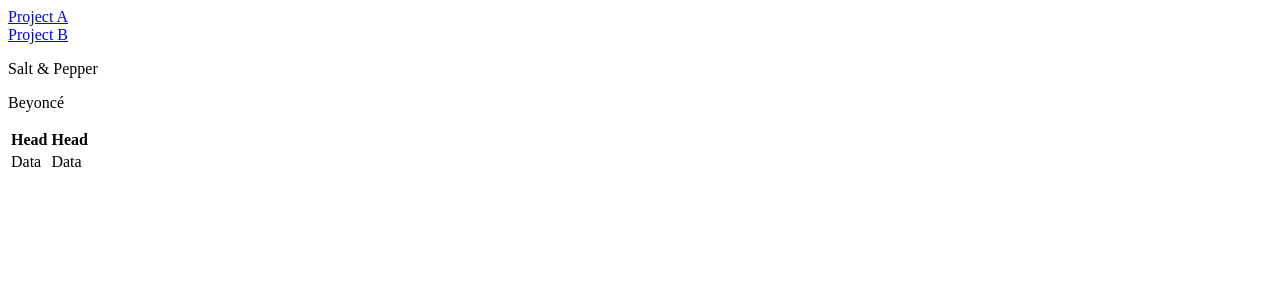
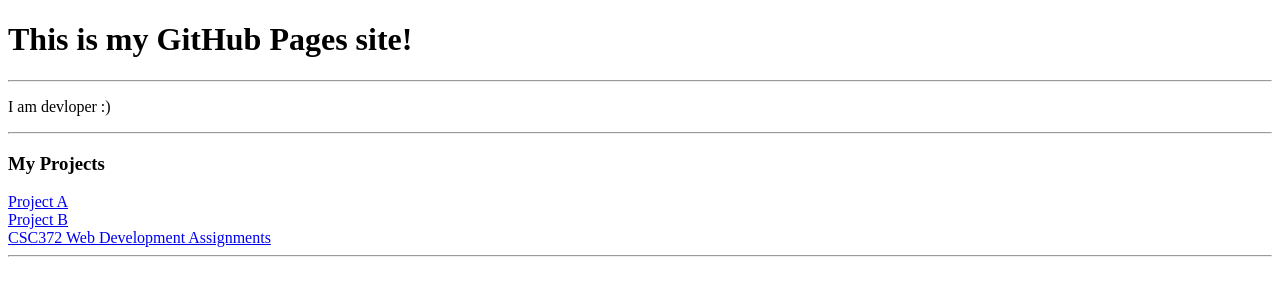
Before and after one commit to uncg-csc372/uncg-csc372.github.io, a plain HTML site: page index.html in a window 1280 px wide. Drawn offline with Linux system fonts and the light colour scheme.

Commit message:
Update index.html

```diff
--- a/index.html
+++ b/index.html
@@ -6,26 +6,14 @@
 </head>
 
 <body>
-
-  <a href="/project-a"> Project A</a>
-<br>
-  <a href="/proejct-b"> Project B</a>
-
-  <p>Salt &amp; Pepper</p>
-  <p>Beyonc&eacute; </p>
-
-
-  <table>
-    <tr>
-      <th>Head</th>
-      <th>Head</th>
-    </tr>
-    <tr>
-      <td>Data</td>
-      <td>Data</td>
-    </tr>
-  </table>
-
+  <h1> This is my GitHub Pages site!</h1>
+  <hr>
+  <p> I am devloper :)</p>
+  <hr>
+  <h3> My Projects</h3>
+  <a href="#"> Project A</a><br>
+  <a href="#"> Project B</a><br>
+  <a href="csc372-hw"> CSC372 Web Development Assignments</a>
+ <hr>
 </body>
-
 </html>
```
